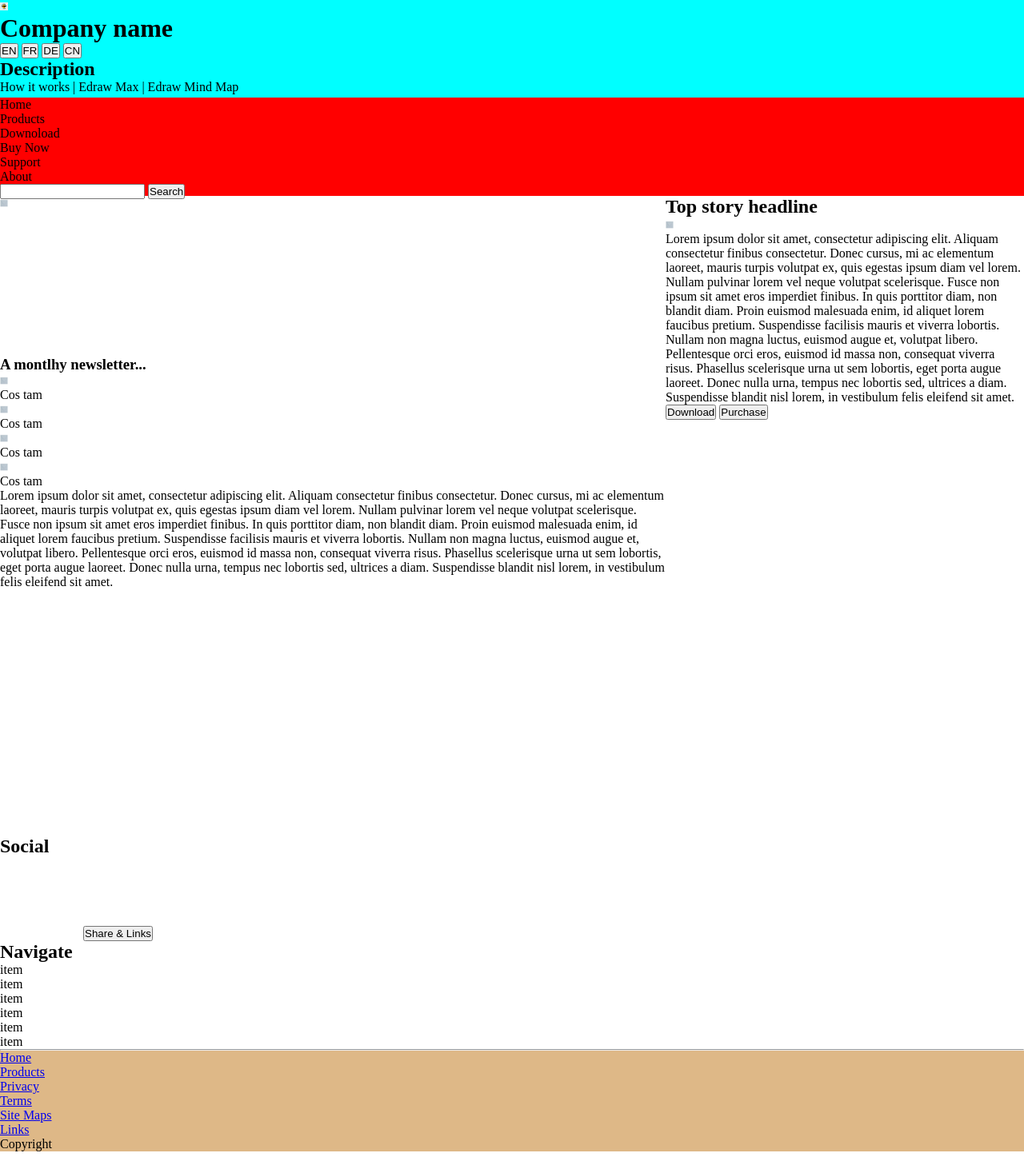
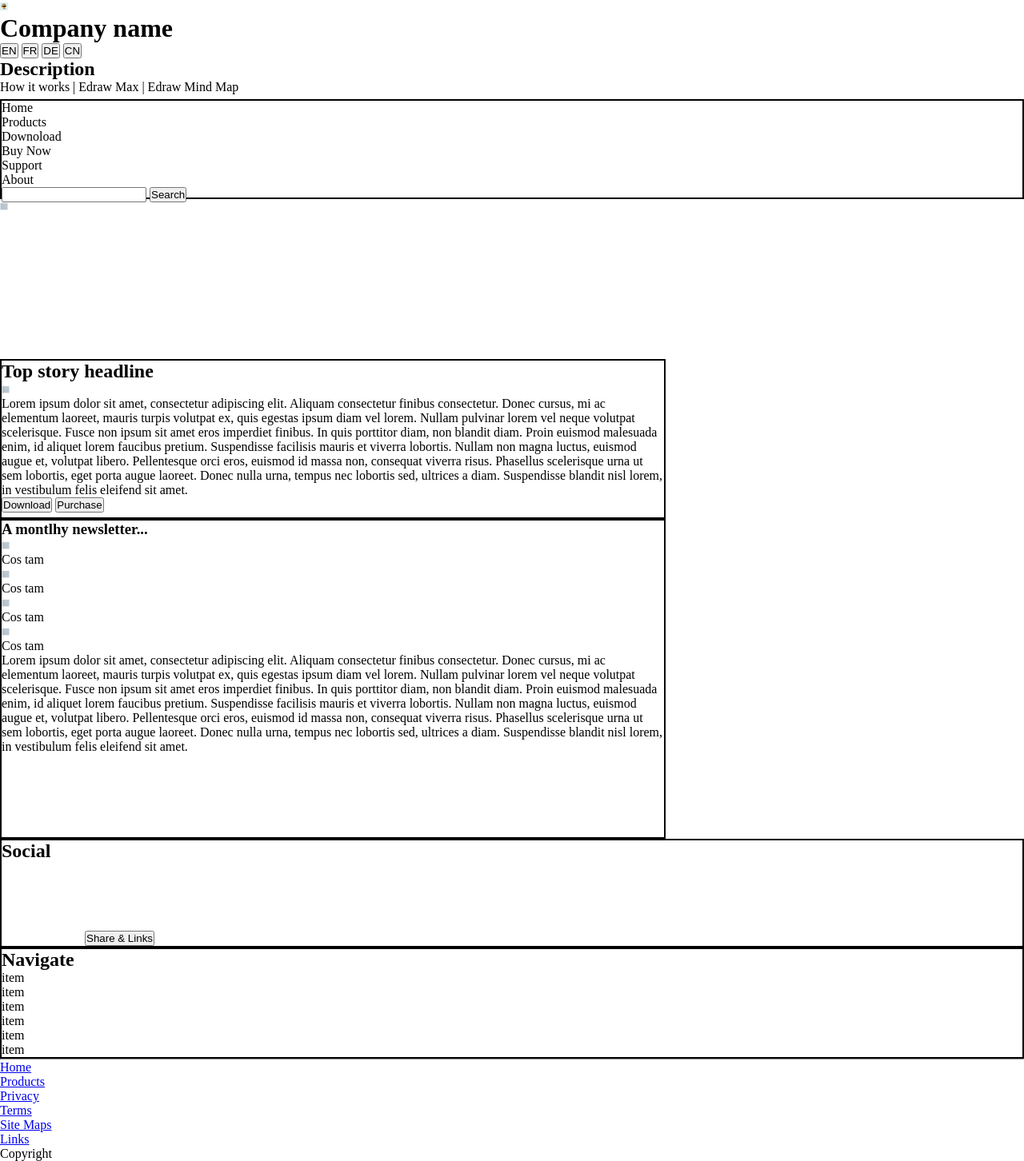
Before and after one commit to BightBlack/Strukutra-HTML-2-Grid, a plain HTML site: page index.html in a window 1280 px wide. Shown: the part 1-1453 px from the top of the page at 80% size. Drawn offline with Linux system fonts and the light colour scheme; grey boxes are pictures that could not be loaded.

Commit message:
Update style.css

```diff
--- a/style.css
+++ b/style.css
@@ -13,13 +13,12 @@ body{
 }
 
 header{
-    background-color: aqua;
     grid-column-start: 1;
     grid-column-end: 3;
     grid-row: 1/2;
 }
 nav{
-    background-color: red;
+    border: 2px solid black;
     grid-column-start: 1;
     grid-column-end: 3;
     grid-row: 2/3;
@@ -30,34 +29,30 @@ main{
     grid-template-rows: 200px 200px 200px 200px;
 }
 
-.sWithImage{
-    background-color: green;
+.main-img{
     grid-column: 1/3;
     grid-row: 1/2;
 }
-
-.sWithH2AndArticle{
-    background-color: purple;
+.main-section-article{
     grid-column: 1/2;
     grid-row: 2/3;
+    border: 2px solid black;
 }
-.sWith4Image{
+.main-section-img-with-describe{
     grid-column: 1/2;
     grid-row: 3/5;
-    background-color: blue;
+    border: 2px solid black;
 }
 aside{
-
+    display: block;
 }
-.s1Aside{
-    background-color: brown;
+.aside-section-video{
+    border: 2px solid black;
 }
-.s2Aside{
-    background-color: pink;
+.aside-section-navigate{
+    border: 2px solid black;
 }
 footer{
-
-    background-color: burlywood;
 }
 img{
     height: 10px;
```
